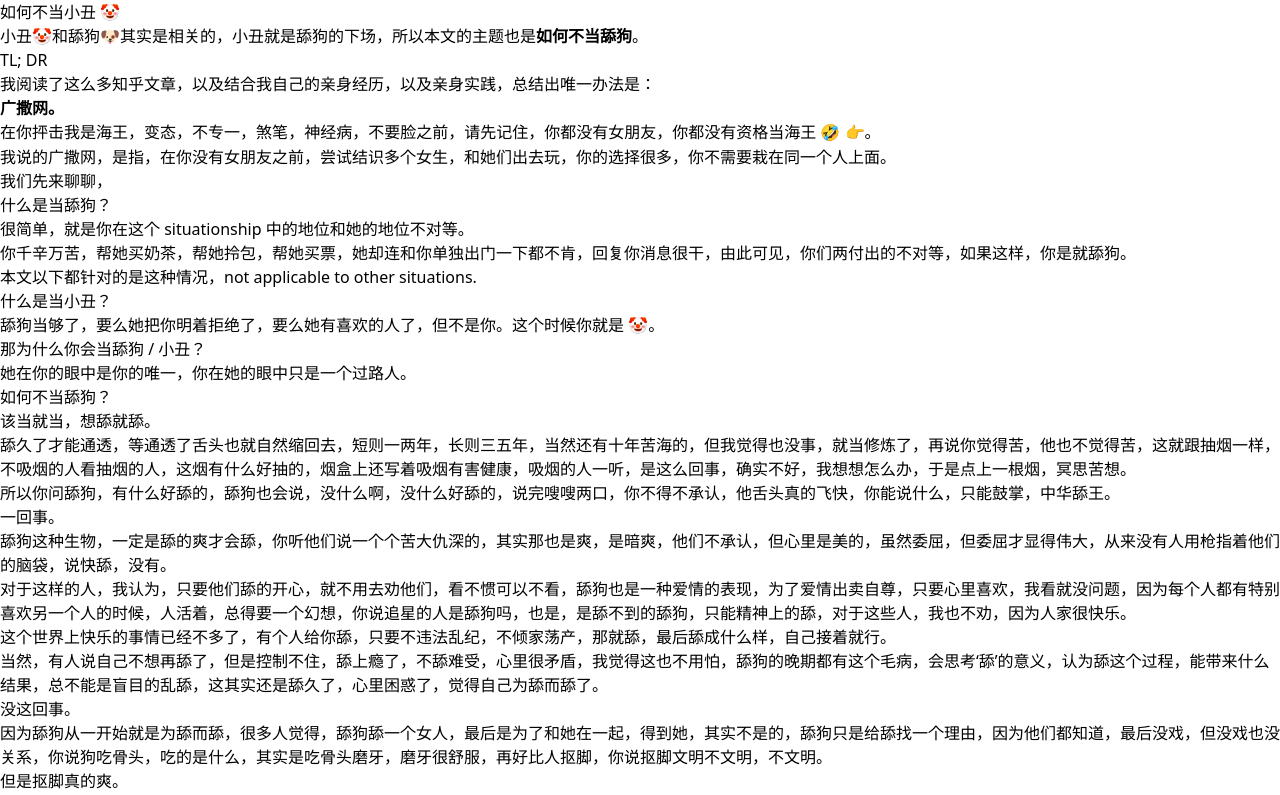
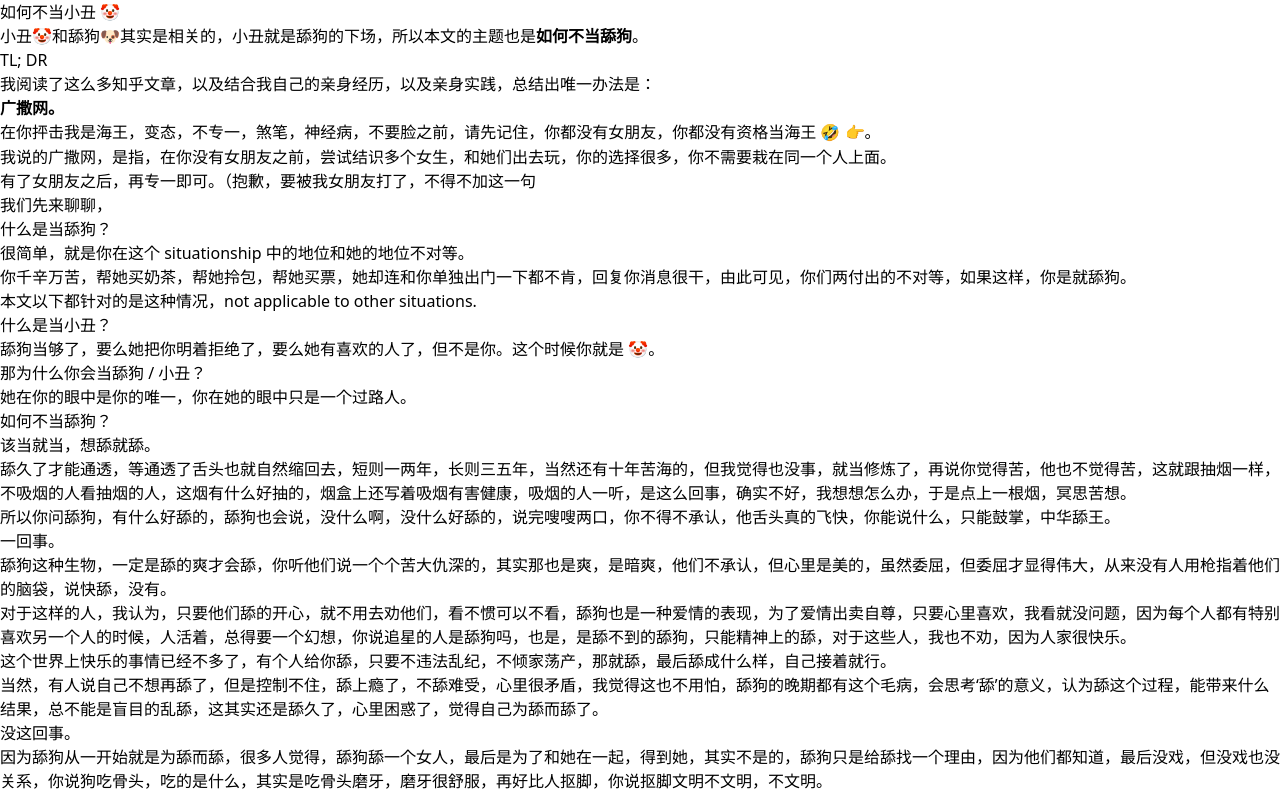
Before and after one commit to EvanNotFound/how-to-deal-with-my-crush, a Next.js app: page /what-to-do-before/how-to-not-make-a-clown-of-yourself in a window 1280 px wide. Shown: the top 795 px of the page. Built offline with nearby package versions, Linux system fonts and the light colour scheme.

Commit message:
docs: update advice on maintaining exclusivity after getting a girlfriend

```diff
--- a/pages/what-to-do-before/how-to-not-make-a-clown-of-yourself.mdx
+++ b/pages/what-to-do-before/how-to-not-make-a-clown-of-yourself.mdx
@@ -11,6 +11,8 @@
 在你抨击我是`海王`，`变态`，`不专一`，`煞笔`，`神经病`，`不要脸`之前，请先记住，你都没有女朋友，你都没有资格当海王 🤣 👉。
 
 我说的广撒网，是指，在你没有女朋友之前，尝试结识多个女生，和她们出去玩，你的选择很多，你不需要栽在同一个人上面。
+
+有了女朋友之后，再专一即可。（抱歉，要被我女朋友打了，不得不加这一句
 
 我们先来聊聊，
 
```
